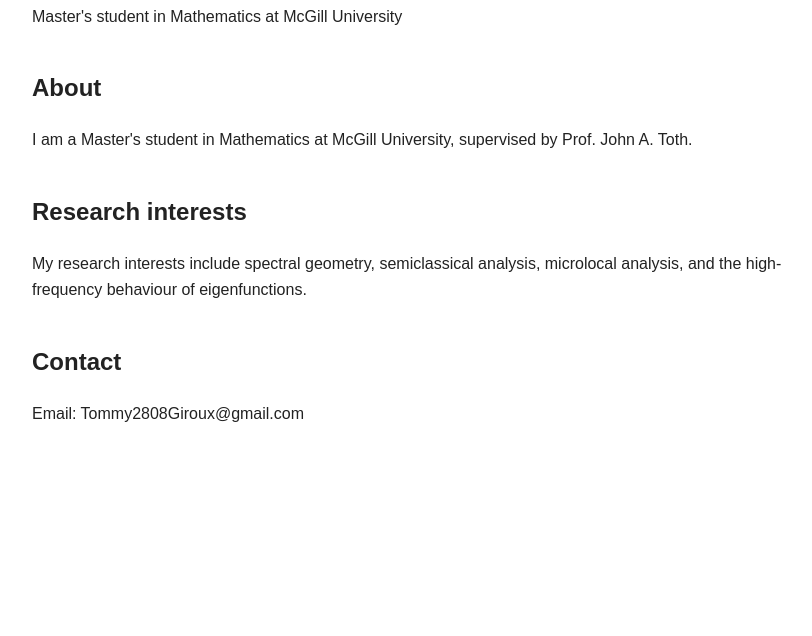
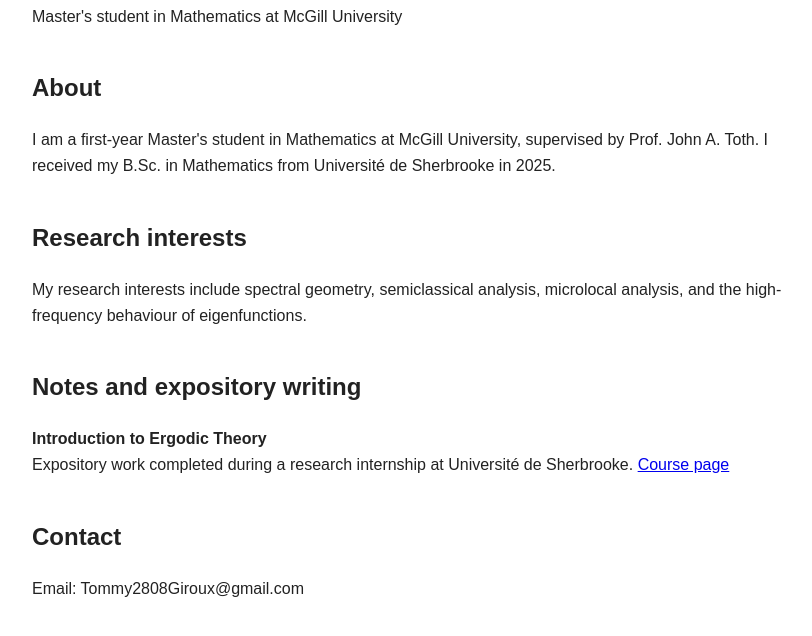
Before and after one commit to TommyGiroux/TommyGiroux.github.io, a plain HTML site: page index.html in a window 1280 px wide. Shown: the part 202-838 px from the top of the page, without its empty margins (208-1020 px from the left). Before the commit the page ends 800 px from the top, so only its background shows below. Drawn offline with Linux system fonts and the light colour scheme.

Commit message:
Update index.html

```diff
--- a/index.html
+++ b/index.html
@@ -47,14 +47,23 @@
 
 <h2 id="about">About</h2>
 <p>
-  I am a Master's student in Mathematics at McGill University, supervised by
-  Prof. John A. Toth.
+  I am a first-year Master's student in Mathematics at McGill University,
+  supervised by Prof. John A. Toth. I received my B.Sc. in Mathematics from
+  Université de Sherbrooke in 2025.
 </p>
 
 <h2 id="research">Research interests</h2>
 <p>
   My research interests include spectral geometry, semiclassical analysis,
   microlocal analysis, and the high-frequency behaviour of eigenfunctions.
+</p>
+
+<h2 id="notes">Notes and expository writing</h2>
+
+<p>
+  <strong>Introduction to Ergodic Theory</strong><br>
+  Expository work completed during a research internship at Université de Sherbrooke.
+  <a href=https://camus-udes.github.io/revue.html>Course page</a>
 </p>
 
   <h2 id="contact">Contact</h2>
```
